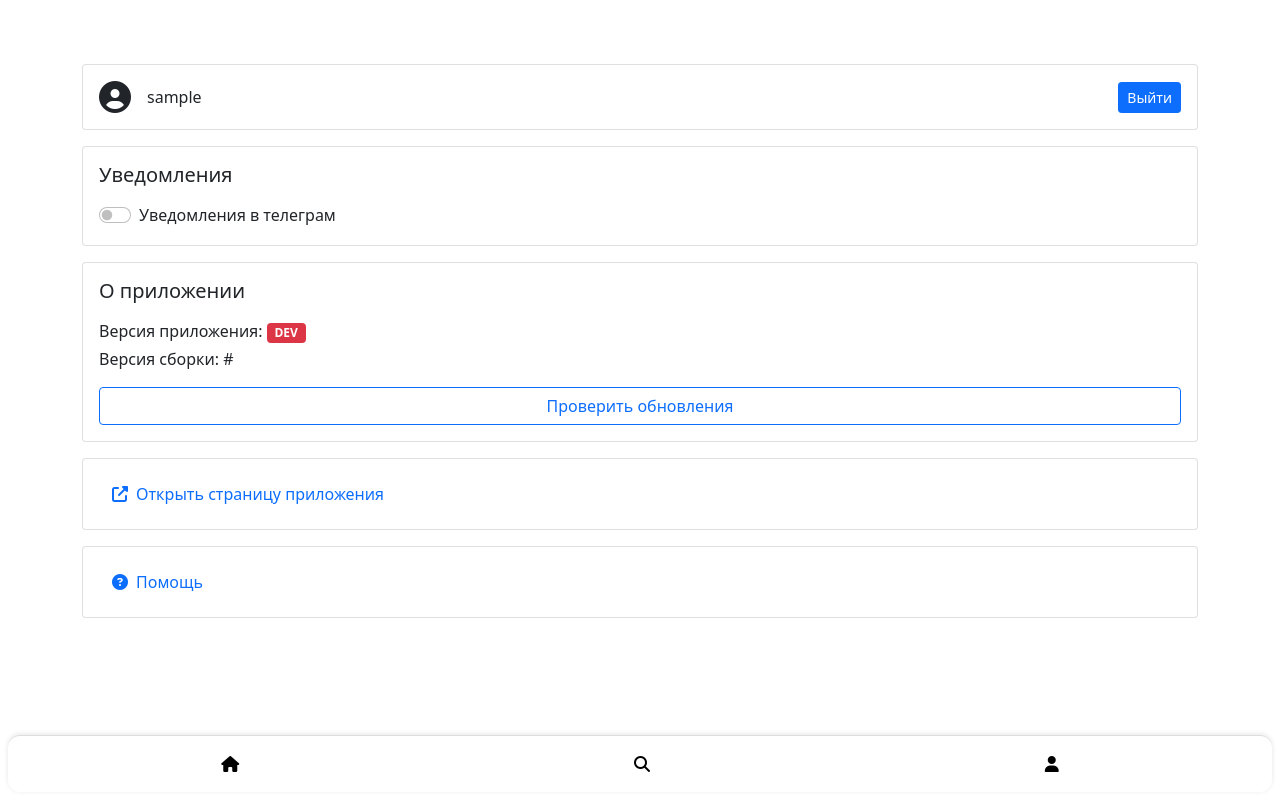
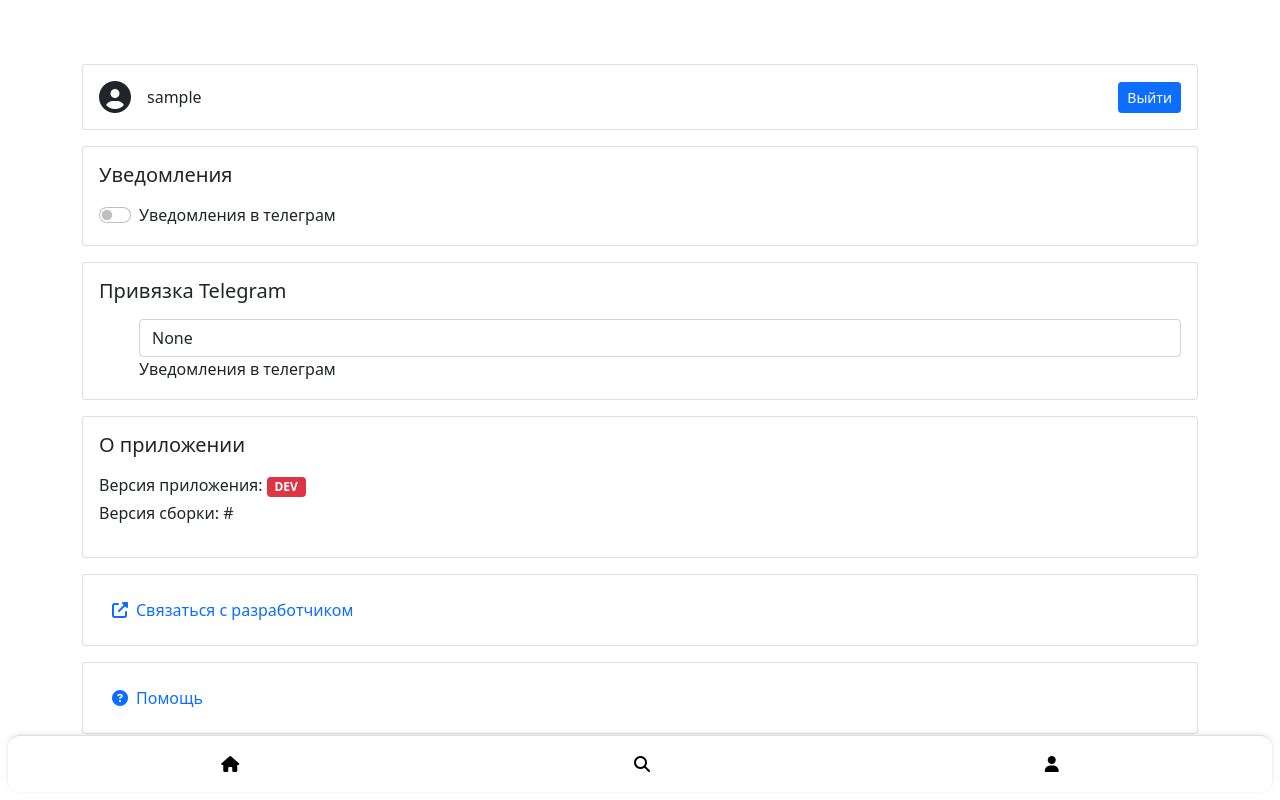
Before and after one commit to globenvi/partbot, a Flask app: page /profile in a window 1280 px wide. Run offline with Flask 3, Linux system fonts and the light colour scheme; the visitor is signed in with stand-in values (Sample User, id 1); some libraries are stand-ins or nearby versions.

Commit message:
update models and settings page

```diff
--- a/web/models.py
+++ b/web/models.py
@@ -10,6 +10,9 @@
     password = db.Column(db.String(120), nullable=False)
     role = db.Column(db.String(20), nullable=False, default='user')
     is_active = db.Column(db.Boolean, default=True)
+    phone = db.Column(db.String(10), nullable=True)
+    telegram_url = db.Column(db.String(256), nullable=True)
+    telegram_id = db.Column(db.String(256), nullable=True, unique=True)
 
 class Products(db.Model):
     id = db.Column(db.Integer, primary_key=True)
--- a/web/templates/profile.html
+++ b/web/templates/profile.html
@@ -22,22 +22,31 @@
         </div>
     </div>
 
+    <div class="card p-3 mb-3">
+        <h5 class="mb-3">Привязка Telegram</h5>
+        <div class="form-check form-switch form-switch-lg">
+            <form method="POST">
+                <input type="url" class="form-control" id="userTelegram" name="user_telegram" value="{{ user.telegram_url }}" placeholder="https://t.me/username">
+                <label class="form-check-label" for="notifications">Уведомления в телеграм</label>
+            </form>
+        </div>
+    </div>
+
     <!-- About App Section -->
     <div class="card p-3 mb-3">
         <h5 class="mb-3">О приложении</h5>
         <p class="mb-1">Версия приложения: <span class="badge bg-danger">DEV</span></p>
         <p>Версия сборки: #</p>
-        <button class="btn btn-outline-primary w-100" name="check_updates">Проверить обновления</button>
     </div>
 
     <!-- Links Section -->
     <div class="card p-3 mb-3">
-        <a href="#" class="btn btn-link text-decoration-none d-flex align-items-center" name="open_app_page">
-            <i class="fas fa-external-link-alt me-2"></i> Открыть страницу приложения
+        <a href="https://t.me/dottenv" class="btn btn-link text-decoration-none d-flex align-items-center" name="open_app_page">
+            <i class="fas fa-external-link-alt me-2"></i> Связаться с разработчиком
         </a>
     </div>
     <div class="card p-3">
-        <a href="#" class="btn btn-link text-decoration-none d-flex align-items-center" name="help">
+        <a href="https://t.me/dottenv" class="btn btn-link text-decoration-none d-flex align-items-center" name="help">
             <i class="fas fa-question-circle me-2"></i> Помощь
         </a>
     </div>
@@ -61,8 +70,17 @@
                         <label for="userEmail" class="form-label">Email</label>
                         <input type="email" class="form-control" id="userEmail" name="user_email" value="{{ user.email }}">
                     </div>
+                    <div class="mb-3">
+                        <label for="userPhone" class="form-label">Номер телефона</label>
+                        <input type="tel" class="form-control" id="userPhone" name="user_phone" value="+7 {{ user.phone }}" placeholder="+7 (___) ___-__-__">
+                    </div>
+                    <div class="mb-3">
+                        <label for="userTelegram" class="form-label">Ссылка на Telegram</label>
+                        <input type="url" class="form-control" id="userTelegram" name="user_telegram" value="{{ user.telegram_url }}" placeholder="https://t.me/username">
+                    </div>
                     <button type="submit" class="btn btn-primary w-100" name="save_changes">Сохранить изменения</button>
                 </form>
+
             </div>
         </div>
     </div>
```
